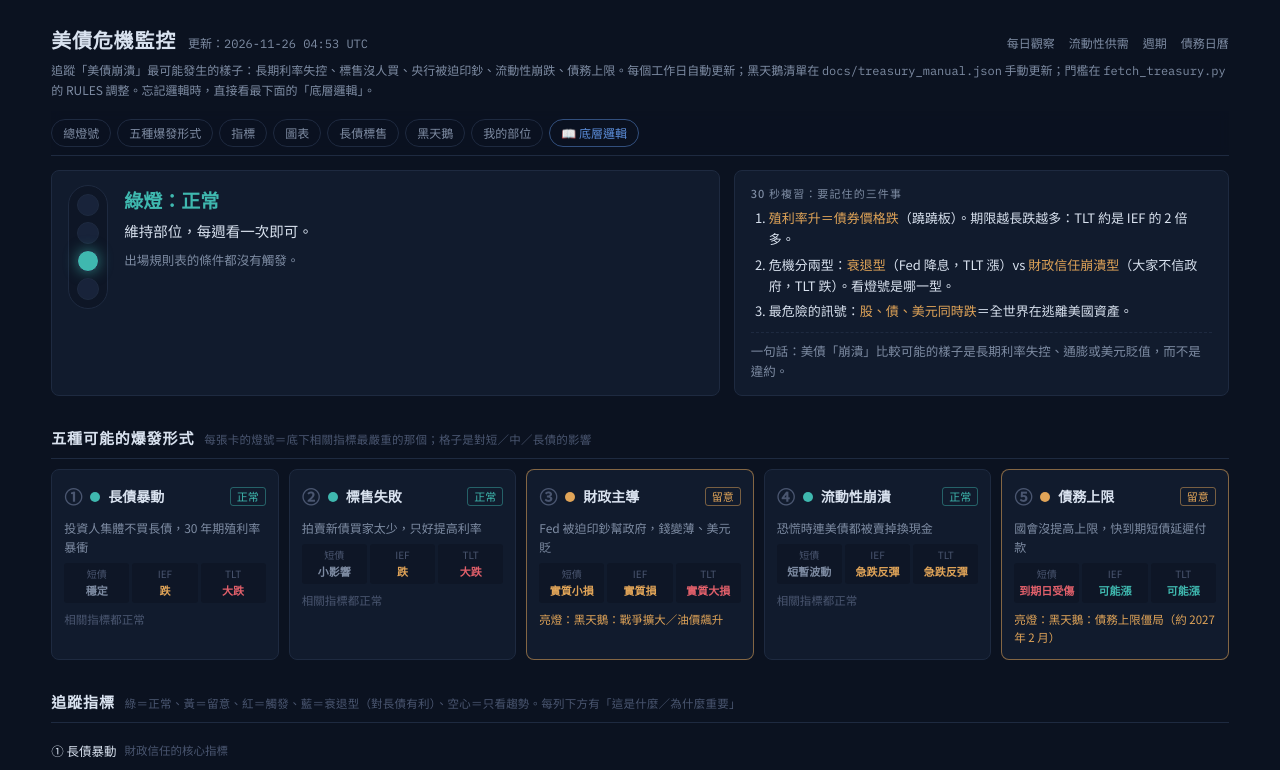
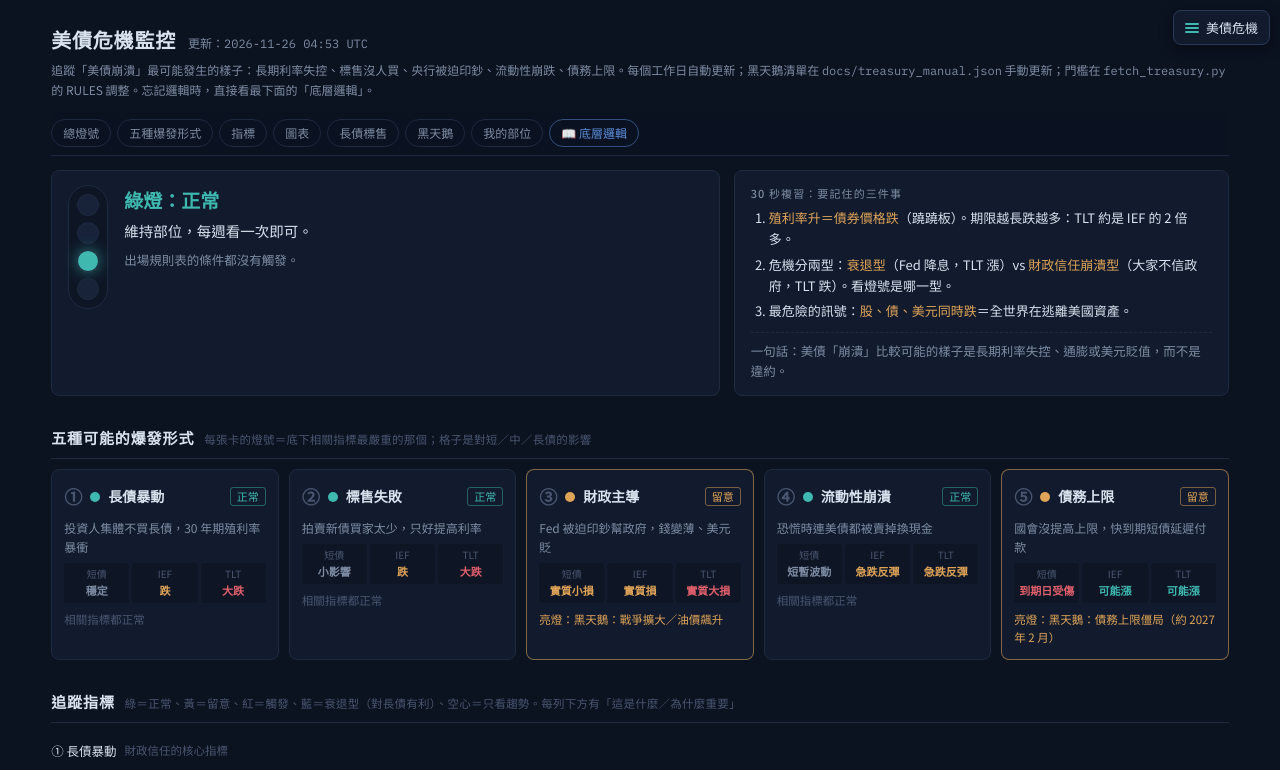
Before and after one commit to sh-marketlab/liquidity-dashboard, a plain HTML site: page docs/treasury.html in a window 1280 px wide. Shown: the top 770 px of the page. Drawn offline with Linux system fonts and the light colour scheme.

Commit message:
Add top-right page switcher to every page; fix push race in update.yml
- docs/site-nav.js: one shared menu (每日觀察/逃生檢查表/美元流動性/流動性循環/債務日曆/美債危機),
  loaded by all six pages; old per-page nav links removed
- update.yml: git pull --rebase --autostash before push (run #123 was rejected
  because PR #13 merged while it ran) and a concurrency group

Co-Authored-By: Claude Opus 5.5 <noreply@anthropic.com>
Claude-Session: https://claude.ai/code/session_01USvt2tesSosox6MyejzRne

```diff
--- /dev/null
+++ b/docs/site-nav.js
@@ -0,0 +1,77 @@
+/* 全站頁面切換按鈕（右上角）
+ * 每一頁在 </body> 前加一行：<script src="site-nav.js"></script>
+ * 新增頁面時只要在下面 PAGES 加一行，所有頁面的選單會一起更新。
+ */
+(function () {
+  const PAGES = [
+    { href: 'watch.html',    name: '每日觀察',   sub: '燈號＋壓力階段，每天先看這頁' },
+    { href: 'escape.html',   name: '逃生檢查表', sub: '台美股逃生／回升階段' },
+    { href: 'index.html',    name: '美元流動性', sub: '供給側 × 需求側' },
+    { href: 'cycle.html',    name: '流動性循環', sub: 'Fed 資產負債表、政策利率、股市與信用' },
+    { href: 'calendar.html', name: '債務日曆',   sub: 'QRA、TGA、標售、債務上限' },
+    { href: 'treasury.html', name: '美債危機',   sub: 'TLT／IEF 危機燈號' },
+  ];
+
+  let here = location.pathname.split('/').pop() || 'index.html';
+  if (!here.endsWith('.html')) here = 'index.html';
+  const cur = PAGES.find(p => p.href === here);
+
+  const css = `
+  #snav{position:fixed;top:calc(10px + env(safe-area-inset-top));right:calc(10px + env(safe-area-inset-right));z-index:9999;
+    font-family:'Noto Sans TC','PingFang TC','Microsoft JhengHei',sans-serif}
+  #snav-btn{display:flex;align-items:center;gap:7px;background:#111B2D;color:#D9E2EF;border:1px solid #2A3A56;
+    border-radius:8px;padding:7px 11px;font-size:13px;cursor:pointer;box-shadow:0 4px 14px rgba(0,0,0,.35);font-family:inherit}
+  #snav-btn:hover,#snav.open #snav-btn{border-color:#3FB8AF}
+  #snav-btn .bars{display:inline-block;width:14px;height:10px;position:relative}
+  #snav-btn .bars::before,#snav-btn .bars::after,#snav-btn .bars i{content:'';position:absolute;left:0;right:0;height:2px;background:#3FB8AF;border-radius:1px}
+  #snav-btn .bars::before{top:0} #snav-btn .bars i{top:4px} #snav-btn .bars::after{top:8px}
+  #snav-menu{display:none;position:absolute;right:0;top:calc(100% + 6px);min-width:250px;background:#0E1626;
+    border:1px solid #2A3A56;border-radius:10px;padding:6px;box-shadow:0 10px 30px rgba(0,0,0,.5)}
+  #snav.open #snav-menu{display:block}
+  #snav-menu a{display:block;padding:8px 10px;border-radius:7px;text-decoration:none;color:#D9E2EF;line-height:1.35}
+  #snav-menu a:hover{background:#111B2D}
+  #snav-menu a.cur{background:rgba(63,184,175,.14);box-shadow:inset 3px 0 0 #3FB8AF}
+  #snav-menu b{display:block;font-size:14px;font-weight:500}
+  #snav-menu span{display:block;font-size:11.5px;color:#7E8CA3}
+  #snav-menu .hd{font-size:10.5px;letter-spacing:.14em;color:#4A5670;padding:4px 10px 6px}`;
+  const st = document.createElement('style');
+  st.textContent = css;
+  document.head.appendChild(st);
+
+  const box = document.createElement('div');
+  box.id = 'snav';
+  box.innerHTML =
+    `<button id="snav-btn" type="button" aria-haspopup="true" aria-expanded="false"><span class="bars"><i></i></span>${cur ? cur.name : '切換頁面'}</button>` +
+    `<div id="snav-menu" role="menu"><div class="hd">LIQUIDITY DASHBOARD</div>` +
+    PAGES.map(p => `<a role="menuitem" href="${p.href}" class="${p === cur ? 'cur' : ''}"><b>${p.name}</b><span>${p.sub}</span></a>`).join('') +
+    `</div>`;
+  document.body.appendChild(box);
+
+  const btn = box.querySelector('#snav-btn');
+  const toggle = open => { box.classList.toggle('open', open); btn.setAttribute('aria-expanded', open); };
+  btn.addEventListener('click', e => { e.stopPropagation(); toggle(!box.classList.contains('open')); });
+  document.addEventListener('click', e => { if (!box.contains(e.target)) toggle(false); });
+  document.addEventListener('keydown', e => { if (e.key === 'Escape') toggle(false); });
+
+  // 按鈕蓋到頁面標題時，把整頁往下推一點
+  const basePad = parseFloat(getComputedStyle(document.body).paddingTop) || 0;
+  function avoidOverlap() {
+    document.body.style.paddingTop = basePad + 'px';
+    const b = btn.getBoundingClientRect();
+    // 手機窄螢幕：一律把頁面往下推，按鈕自己一列，不會蓋到後來才載入的文字
+    if (innerWidth < 760) { document.body.style.paddingTop = (basePad + b.height + 10) + 'px'; return; }
+    // 用文字實際占的範圍判斷（整條 header 很寬，但右邊常是空的）
+    const hit = [...document.querySelectorAll('h1, header')].some(el => {
+      if (box.contains(el)) return false;
+      const rg = document.createRange();
+      rg.selectNodeContents(el);
+      return [...rg.getClientRects()].some(r => r.width && r.right > b.left - 6 && r.left < b.right && r.top < b.bottom + 4 && r.bottom > b.top);
+    });
+    if (hit) document.body.style.paddingTop = (basePad + b.height + 10) + 'px';
+  }
+  avoidOverlap();
+  addEventListener('resize', avoidOverlap);
+  addEventListener('load', avoidOverlap);
+  if (document.fonts && document.fonts.ready) document.fonts.ready.then(avoidOverlap);
+  setTimeout(avoidOverlap, 2500);   // 有些頁面的標題列文字是抓完資料才填進去
+})();
--- a/docs/treasury.html
+++ b/docs/treasury.html
@@ -188,7 +188,6 @@
 <header>
   <h1>美債危機監控</h1>
   <span id="updated" class="mono">載入中…</span>
-  <nav class="top"><a href="watch.html">每日觀察</a><a href="index.html">流動性供需</a><a href="cycle.html">週期</a><a href="calendar.html">債務日曆</a></nav>
 </header>
 <p class="sub">追蹤「美債崩潰」最可能發生的樣子：長期利率失控、標售沒人買、央行被迫印鈔、流動性崩跌、債務上限。每個工作日自動更新；黑天鵝清單在 <span class="mono">docs/treasury_manual.json</span> 手動更新；門檻在 <span class="mono">fetch_treasury.py</span> 的 RULES 調整。忘記邏輯時，直接看最下面的「底層邏輯」。</p>
 
@@ -595,5 +594,6 @@ Promise.all([
    el.textContent="尚未產生 treasury_data.json。請到 Actions 手動執行一次 Update dashboard data（底層邏輯說明在下方仍可閱讀）。";
    fetch("treasury_manual.json").then(r=>r.json()).then(m=>{MANUAL=m;renderSwans();}).catch(()=>{});});
 </script>
+<script src="site-nav.js"></script>
 </body>
 </html>
```
Also changed, not shown: docs/calendar.html (+1 -1 lines), docs/cycle.html (+1 -0 lines), docs/escape.html (+1 -1 lines), docs/index.html (+1 -0 lines), docs/watch.html (+1 -1 lines), 1 other file.
